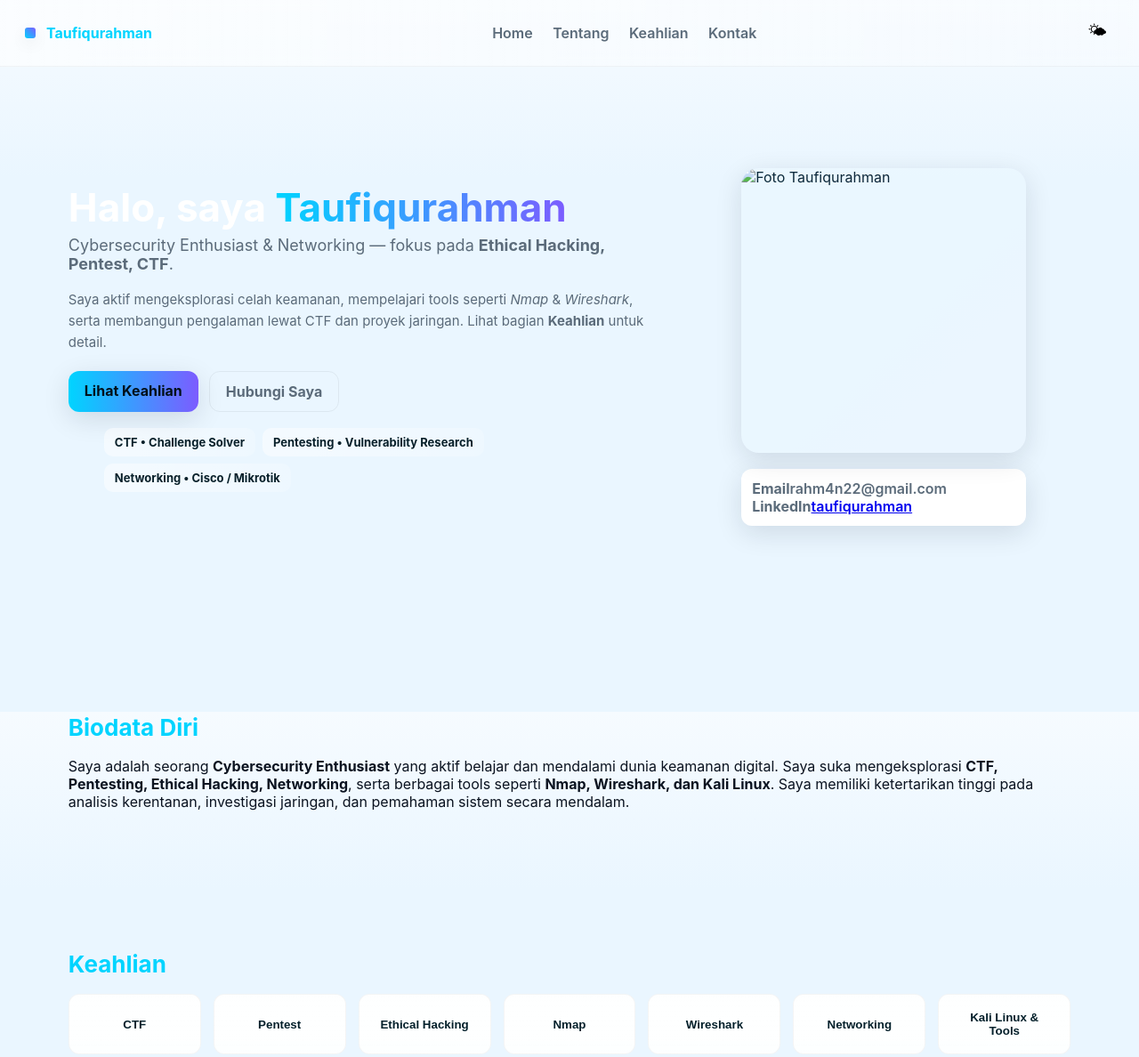
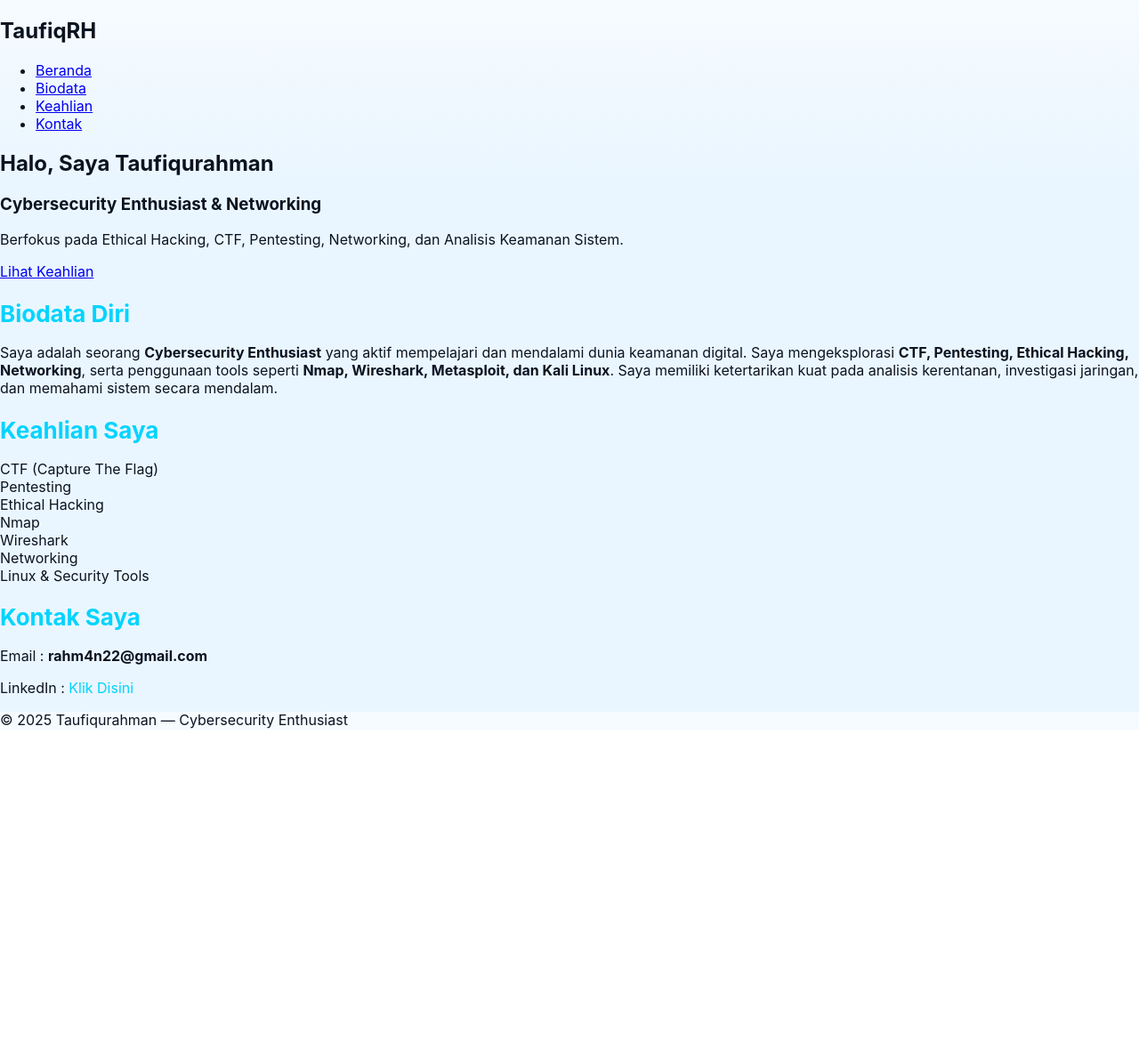
Before and after one commit to Taufiqurahman-rh/Taufiq-RH, a plain HTML site: page index.html in a window 1280 px wide. Shown: the top 1188 px of the page at 89% size. After the commit the page ends 820 px from the top, so only its background shows below. Drawn offline with Linux system fonts and the light colour scheme.

Commit message:
index.html

```diff
--- a/index.html
+++ b/index.html
@@ -1,115 +1,66 @@
 <!DOCTYPE html>
 <html lang="id">
 <head>
-  <meta charset="utf-8" />
-  <meta name="viewport" content="width=device-width,initial-scale=1" />
-  <title>Portofolio — Taufiqurahman</title>
-  <meta name="description" content="Portofolio Taufiqurahman — Cybersecurity Enthusiast & Networking" />
-  <link rel="stylesheet" href="style.css">
+    <meta charset="UTF-8">
+    <meta name="viewport" content="width=device-width, initial-scale=1.0">
+    <title>Taufiqurahman — Cybersecurity Enthusiast</title>
+    <link rel="stylesheet" href="style.css">
 </head>
 <body>
-  <header class="topbar">
-    <div class="brand">
-      <div class="logo-dot"></div>
-      <span>Taufiqurahman</span>
-    </div>
-    <nav class="nav">
-      <a href="#home">Home</a>
-      <a href="#about">Tentang</a>
-      <a href="#skills">Keahlian</a>
-      <a href="#contact">Kontak</a>
+
+    <nav class="navbar">
+        <h2 class="logo">Taufiq<span>RH</span></h2>
+        <ul>
+            <li><a href="#home">Beranda</a></li>
+            <li><a href="#about">Biodata</a></li>
+            <li><a href="#skills">Keahlian</a></li>
+            <li><a href="#contact">Kontak</a></li>
+        </ul>
     </nav>
-    <button id="btnMode" class="mode">🌤</button>
-  </header>
 
-  <main>
-    <!-- HERO / FIRST VIEW -->
-    <section id="home" class="hero">
-      <div class="hero-left">
-        <h1 class="hero-title">Halo, saya <span class="accent">Taufiqurahman</span></h1>
-        <p class="hero-sub">Cybersecurity Enthusiast & Networking — fokus pada <strong>Ethical Hacking, Pentest, CTF</strong>.</p>
-
-        <p class="hero-desc">
-          Saya aktif mengeksplorasi celah keamanan, mempelajari tools seperti <em>Nmap</em> & <em>Wireshark</em>,
-          serta membangun pengalaman lewat CTF dan proyek jaringan. Lihat bagian <strong>Keahlian</strong> untuk detail.
-        </p>
-
-        <div class="hero-ctas">
-          <a href="#skills" class="btn-primary">Lihat Keahlian</a>
-          <a href="#contact" class="btn-outline">Hubungi Saya</a>
+    <section class="home" id="home">
+        <div class="text">
+            <h1>Halo, Saya <span>Taufiqurahman</span></h1>
+            <h3>Cybersecurity Enthusiast & Networking</h3>
+            <p>Berfokus pada Ethical Hacking, CTF, Pentesting, Networking, dan Analisis Keamanan Sistem.</p>
+            <a href="#skills" class="btn">Lihat Keahlian</a>
         </div>
-
-        <ul class="badges">
-          <li>CTF • Challenge Solver</li>
-          <li>Pentesting • Vulnerability Research</li>
-          <li>Networking • Cisco / Mikrotik</li>
-        </ul>
-      </div>
-
-      <div class="hero-right">
-        <!-- Ganti profil.png dengan file foto kamu di folder repo /img/profil.png -->
-        <div class="profile-wrap">
-          <img src="profil.png" alt="Foto Taufiqurahman" class="profile">
-          <div class="profile-glow"></div>
-        </div>
-
-        <div class="quick-info">
-          <div><strong>Email</strong><span>rahm4n22@gmail.com</span></div>
-          <div><strong>LinkedIn</strong><span><a href="https://www.linkedin.com/in/taufiqurahman-rahman-723162353" target="_blank" rel="noopener">taufiqurahman</a></span></div>
-        </div>
-      </div>
+        <div class="image"></div>
     </section>
 
-    <!-- ABOUT / BIODATA -->
-    <section id="about" class="section about">
-      <h2 class="section-title">Biodata Diri</h2>
-      <div class="card">
-        <p>
-          Saya adalah seorang <strong>Cybersecurity Enthusiast</strong> yang aktif belajar dan mendalami dunia keamanan digital.
-          Saya suka mengeksplorasi <strong>CTF, Pentesting, Ethical Hacking, Networking</strong>, serta berbagai tools seperti
-          <strong>Nmap, Wireshark, dan Kali Linux</strong>. Saya memiliki ketertarikan tinggi pada analisis kerentanan,
-          investigasi jaringan, dan pemahaman sistem secara mendalam.
+    <section class="about" id="about">
+        <h2 class="section-title">Biodata Diri</h2>
+        <p class="about-text">
+            Saya adalah seorang <b>Cybersecurity Enthusiast</b> yang aktif mempelajari dan mendalami dunia keamanan digital.
+            Saya mengeksplorasi <b>CTF, Pentesting, Ethical Hacking, Networking</b>, serta penggunaan tools seperti
+            <b>Nmap, Wireshark, Metasploit, dan Kali Linux</b>. Saya memiliki ketertarikan kuat pada analisis kerentanan,
+            investigasi jaringan, dan memahami sistem secara mendalam.
         </p>
-      </div>
     </section>
 
-    <!-- SKILLS -->
-    <section id="skills" class="section skills">
-      <h2 class="section-title">Keahlian</h2>
-
-      <div class="skill-grid" id="skillGrid">
-        <!-- skill cards: klik untuk open detail -->
-        <button class="skill" data-key="ctf">CTF</button>
-        <button class="skill" data-key="pentest">Pentest</button>
-        <button class="skill" data-key="ethical">Ethical Hacking</button>
-        <button class="skill" data-key="nmap">Nmap</button>
-        <button class="skill" data-key="wireshark">Wireshark</button>
-        <button class="skill" data-key="networking">Networking</button>
-        <button class="skill" data-key="linux">Kali Linux & Tools</button>
-      </div>
-
-      <div id="skillDetail" class="skill-detail-area">
-        <!-- content diisi oleh script.js -->
-        <div class="detail-empty">Klik salah satu keahlian di atas untuk melihat deskripsi</div>
-      </div>
+    <section class="skills" id="skills">
+        <h2 class="section-title">Keahlian Saya</h2>
+        <div class="skill-container">
+            <div class="skill-card" onclick="openSkill('ctf')">CTF (Capture The Flag)</div>
+            <div class="skill-card" onclick="openSkill('pentest')">Pentesting</div>
+            <div class="skill-card" onclick="openSkill('ethical')">Ethical Hacking</div>
+            <div class="skill-card" onclick="openSkill('nmap')">Nmap</div>
+            <div class="skill-card" onclick="openSkill('wireshark')">Wireshark</div>
+            <div class="skill-card" onclick="openSkill('networking')">Networking</div>
+            <div class="skill-card" onclick="openSkill('linux')">Linux & Security Tools</div>
+        </div>
     </section>
 
-    <!-- CONTACT -->
-    <section id="contact" class="section contact">
-      <h2 class="section-title">Kontak</h2>
-      <div class="card contact-card">
-        <div class="contact-line"><strong>Email:</strong> <a href="mailto:rahm4n22@gmail.com">rahm4n22@gmail.com</a></div>
-        <div class="contact-line"><strong>LinkedIn:</strong> <a href="https://www.linkedin.com/in/taufiqurahman-rahman-723162353" target="_blank" rel="noopener">Taufiqurahman</a></div>
-        <div class="contact-line"><strong>Github:</strong> <a href="https://github.com/Taufiqurahman-rh" target="_blank" rel="noopener">Taufiqurahman-rh</a></div>
-        <p class="note">Ingin kerja sama, trial pentest kecil, atau undangan CTF? Kirim email — saya cepat merespon.</p>
-      </div>
+    <section class="detail" id="detail"></section>
+
+    <section class="contact" id="contact">
+        <h2 class="section-title">Kontak Saya</h2>
+        <p>Email : <b>rahm4n22@gmail.com</b></p>
+        <p>LinkedIn : <a href="https://www.linkedin.com/in/taufiqurahman-rahman-723162353?utm_source=share&utm_campaign=share_via&utm_content=profile&utm_medium=android_app" target="_blank">Klik Disini</a></p>
     </section>
-  </main>
 
-  <footer class="footer">
-    © <span id="year"></span> — Taufiqurahman · Cybersecurity Enthusiast
-  </footer>
+    <footer>© 2025 Taufiqurahman — Cybersecurity Enthusiast</footer>
 
-  <script src="script.js"></script>
+<script src="script.js"></script>
 </body>
 </html>
```
